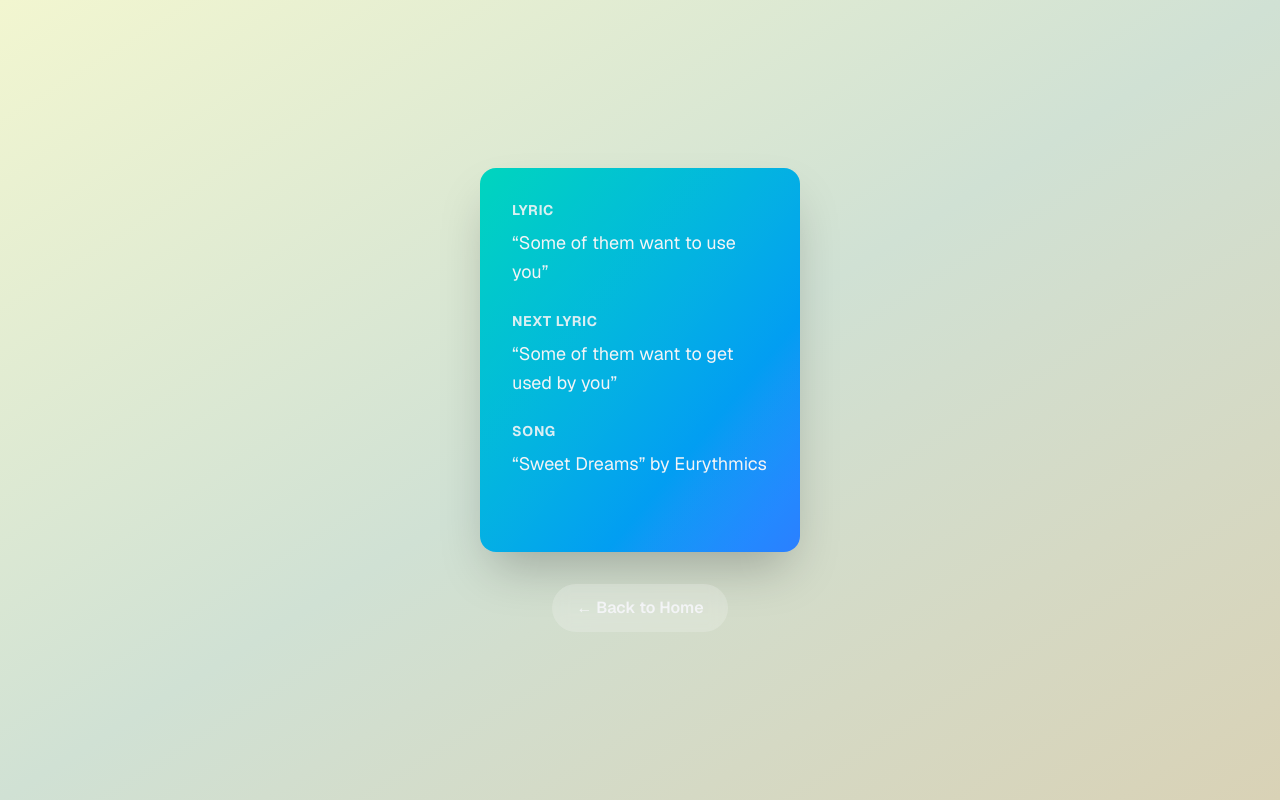
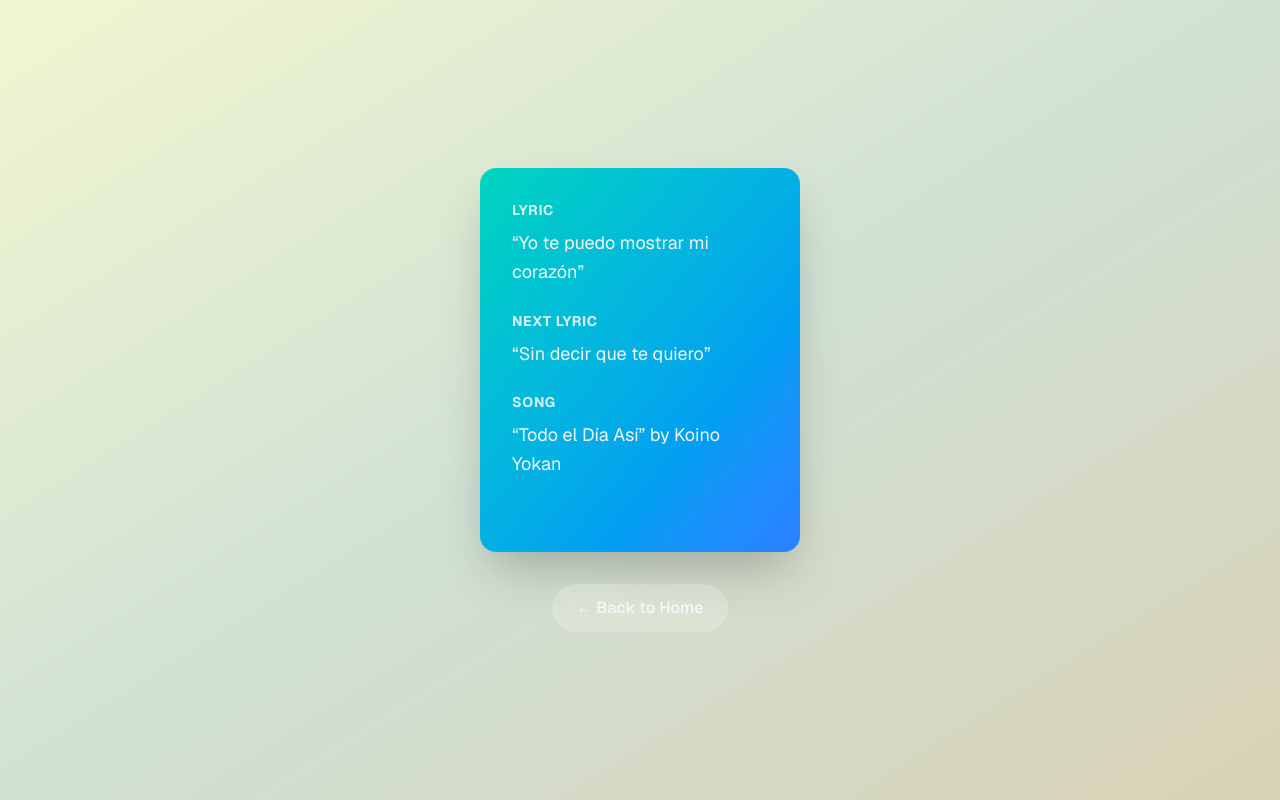
Before and after one commit to FlorRosen/songs-game, a Next.js app: page /game in a window 1280 px wide. Built offline with nearby package versions, Linux system fonts and the light colour scheme.

Commit message:
feature: get random songs from mocked data

```diff
--- a/src/app/game/page.tsx
+++ b/src/app/game/page.tsx
@@ -7,12 +7,7 @@ export default function GamePage() {
   return (
     <div className="min-h-screen flex items-center justify-center p-8 bg-gradient-to-br from-[#f2f6d0] via-[#d0e1d4] to-[#d9d2b6]">
       <div className="relative">
-        <GameCard
-          lyric="Some of them want to use you"
-          nextLyric="Some of them want to get used by you"
-          song="Sweet Dreams"
-          artist="Eurythmics"
-        />
+        <GameCard />
 
         {/* Back to Home Button */}
         <div className="mt-8 text-center">
--- a/src/components/GameCard.tsx
+++ b/src/components/GameCard.tsx
@@ -1,20 +1,47 @@
 'use client';
 
-import { useState } from 'react';
+import { useState, useEffect } from 'react';
+import songsData from '@/data/songs.json';
 
-interface GameCardProps {
+interface Song {
   lyric: string;
-  nextLyric: string;
+  next_lyric: string;
   song: string;
   artist: string;
 }
 
-export default function GameCard({ lyric, nextLyric, song, artist }: GameCardProps) {
+export default function GameCard() {
   const [isFlipped, setIsFlipped] = useState(false);
+  const [currentSong, setCurrentSong] = useState<Song | null>(null);
+
+  // Function to get a random song
+  const getRandomSong = () => {
+    const randomIndex = Math.floor(Math.random() * songsData.length);
+    return songsData[randomIndex];
+  };
+
+  // Initialize with a random song
+  useEffect(() => {
+    setCurrentSong(getRandomSong());
+  }, []);
 
   const handleCardClick = () => {
     setIsFlipped(!isFlipped);
+
+    // Change to a new random song after the flip animation completes
+    setTimeout(() => {
+      setCurrentSong(getRandomSong());
+    }, 350); // Half of the 700ms animation duration
   };
+
+  // Don't render until we have a song
+  if (!currentSong) {
+    return (
+      <div className="w-80 h-96 rounded-2xl shadow-2xl bg-gradient-to-br from-teal-400 to-blue-500 flex items-center justify-center">
+        <div className="text-white text-lg">Loading...</div>
+      </div>
+    );
+  }
 
   return (
     <div
@@ -36,7 +63,7 @@ export default function GameCard({ lyric, nextLyric, song, artist }: GameCardPro
               LYRIC
             </h2>
             <p className="text-lg leading-relaxed">
-              &ldquo;{lyric}&rdquo;
+              &ldquo;{currentSong.lyric}&rdquo;
             </p>
           </div>
 
@@ -46,7 +73,7 @@ export default function GameCard({ lyric, nextLyric, song, artist }: GameCardPro
               NEXT LYRIC
             </h2>
             <p className="text-lg leading-relaxed">
-              &ldquo;{nextLyric}&rdquo;
+              &ldquo;{currentSong.next_lyric}&rdquo;
             </p>
           </div>
 
@@ -56,7 +83,7 @@ export default function GameCard({ lyric, nextLyric, song, artist }: GameCardPro
               SONG
             </h2>
             <p className="text-lg leading-relaxed">
-              &ldquo;{song}&rdquo; by {artist}
+              &ldquo;{currentSong.song}&rdquo; by {currentSong.artist}
             </p>
           </div>
         </div>
@@ -75,7 +102,7 @@ export default function GameCard({ lyric, nextLyric, song, artist }: GameCardPro
               LYRIC
             </h2>
             <p className="text-lg leading-relaxed">
-              &ldquo;{lyric}&rdquo;
+              &ldquo;{currentSong.lyric}&rdquo;
             </p>
           </div>
 
@@ -85,7 +112,7 @@ export default function GameCard({ lyric, nextLyric, song, artist }: GameCardPro
               NEXT LYRIC
             </h2>
             <p className="text-lg leading-relaxed">
-              &ldquo;{nextLyric}&rdquo;
+              &ldquo;{currentSong.next_lyric}&rdquo;
             </p>
           </div>
 
@@ -95,7 +122,7 @@ export default function GameCard({ lyric, nextLyric, song, artist }: GameCardPro
               SONG
             </h2>
             <p className="text-lg leading-relaxed">
-              &ldquo;{song}&rdquo; by {artist}
+              &ldquo;{currentSong.song}&rdquo; by {currentSong.artist}
             </p>
           </div>
         </div>
--- /dev/null
+++ b/src/data/songs.json
@@ -0,0 +1,110 @@
+[
+  {
+    "lyric": "Si es así volvé que te tengo un trato",
+    "next_lyric": "Quiero recorrer por tu piel un rato",
+    "song": "El Trato",
+    "artist": "Cruzando el Charco"
+  },
+  {
+    "lyric": "De chico me gustaba cantar en el balcón",
+    "next_lyric": "Que me escuchen los vecinos era lo mejor",
+    "song": "Volver a Nacer",
+    "artist": "Cruzando el Charco"
+  },
+  {
+    "lyric": "Soy porque me hice en cada golpe al corazón",
+    "next_lyric": "Cada cicatriz que me quedó",
+    "song": "Soy",
+    "artist": "Cruzando el Charco"
+  },
+  {
+    "lyric": "Sané cada miseria",
+    "next_lyric": "Y sané esta es mi esencia",
+    "song": "Esencia",
+    "artist": "Cruzando el Charco"
+  },
+  {
+    "lyric": "Cuantas terminales, y sigo sin poder encontrarte",
+    "next_lyric": "Suelto en Buenos Aires, en el bar donde los dos",
+    "song": "Terminales",
+    "artist": "Cruzando el Charco"
+  },
+  {
+    "lyric": "Todo va cambiando de color",
+    "next_lyric": "Siento que no sé por donde voy",
+    "song": "Cambiando de Color",
+    "artist": "Cruzando el Charco"
+  },
+  {
+    "lyric": "Porque ahora encontré a uno mucho mejor que vos",
+    "next_lyric": "Que no me deja sola en la cama",
+    "song": "Mejor que vos",
+    "artist": "Lali & Miranda!"
+  },
+  {
+    "lyric": "Y no hables más, muchacha, corazón de tiza",
+    "next_lyric": "cuando todo duerma te robaré un color",
+    "song": "Muchacha (Ojos de papel)",
+    "artist": "Almendra"
+  },
+  {
+    "lyric": "Será por ti, será por mí",
+    "next_lyric": "por todo lo que fuimos hasta el amanecer",
+    "song": "Será por ti",
+    "artist": "Las Pelotas"
+  },
+  {
+    "lyric": "Porque estamos en calle de la sensación",
+    "next_lyric": "y no sé si es real o una ilusión",
+    "song": "Calle de la sensación",
+    "artist": "Serú Girán"
+  },
+  {
+    "lyric": "Tu orgullo construyó un muro demasiado fuerte",
+    "next_lyric": "que no puedo atravesar",
+    "song": "Tu orgullo",
+    "artist": "Soda Stereo"
+  },
+  {
+    "lyric": "No vayas a atender cuando el demonio llama",
+    "next_lyric": "entre las luces rojas, besos con alcohol",
+    "song": "Plástico",
+    "artist": "Lali & Duki"
+  },
+  {
+    "lyric": "Vos y yo bailando una canción a solas",
+    "next_lyric": "Cerca del fondo del mar, lejos de todo",
+    "song": "Lejos de Todo",
+    "artist": "Koino Yokan"
+  },
+  {
+    "lyric": "Si te animas, te paso a buscar",
+    "next_lyric": "Te invito a hacer lo que hoy quieras",
+    "song": "Lo Que Hoy Quieras",
+    "artist": "Koino Yokan"
+  },
+  {
+    "lyric": "Me devolviste todas las miradas",
+    "next_lyric": "Que me faltaban para entender",
+    "song": "Para Crecer",
+    "artist": "Koino Yokan"
+  },
+  {
+    "lyric": "Yo te puedo mostrar mi corazón",
+    "next_lyric": "Sin decir que te quiero",
+    "song": "Todo el Día Así",
+    "artist": "Koino Yokan"
+  },
+  {
+    "lyric": "Y otra vez me quedo quieto",
+    "next_lyric": "Sin pensarlo ni un momento",
+    "song": "Me Diste la Espalda",
+    "artist": "Koino Yokan"
+  },
+  {
+    "lyric": "Y otra vez me perdí y me encuentro conmigo",
+    "next_lyric": "Y me digo a mí mismo: \"¿qué hago sin vos?\"",
+    "song": "Cada Letra que Escribo",
+    "artist": "Koino Yokan"
+  }
+]
```
